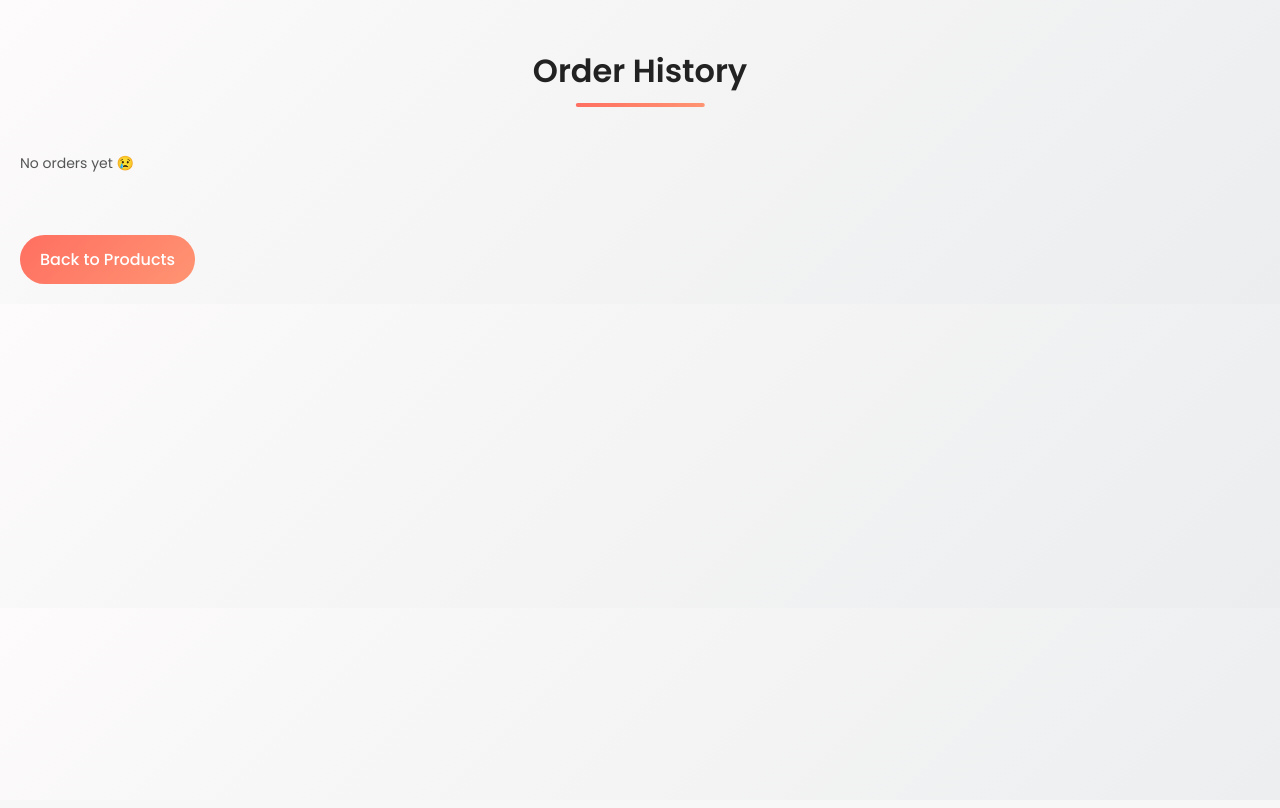
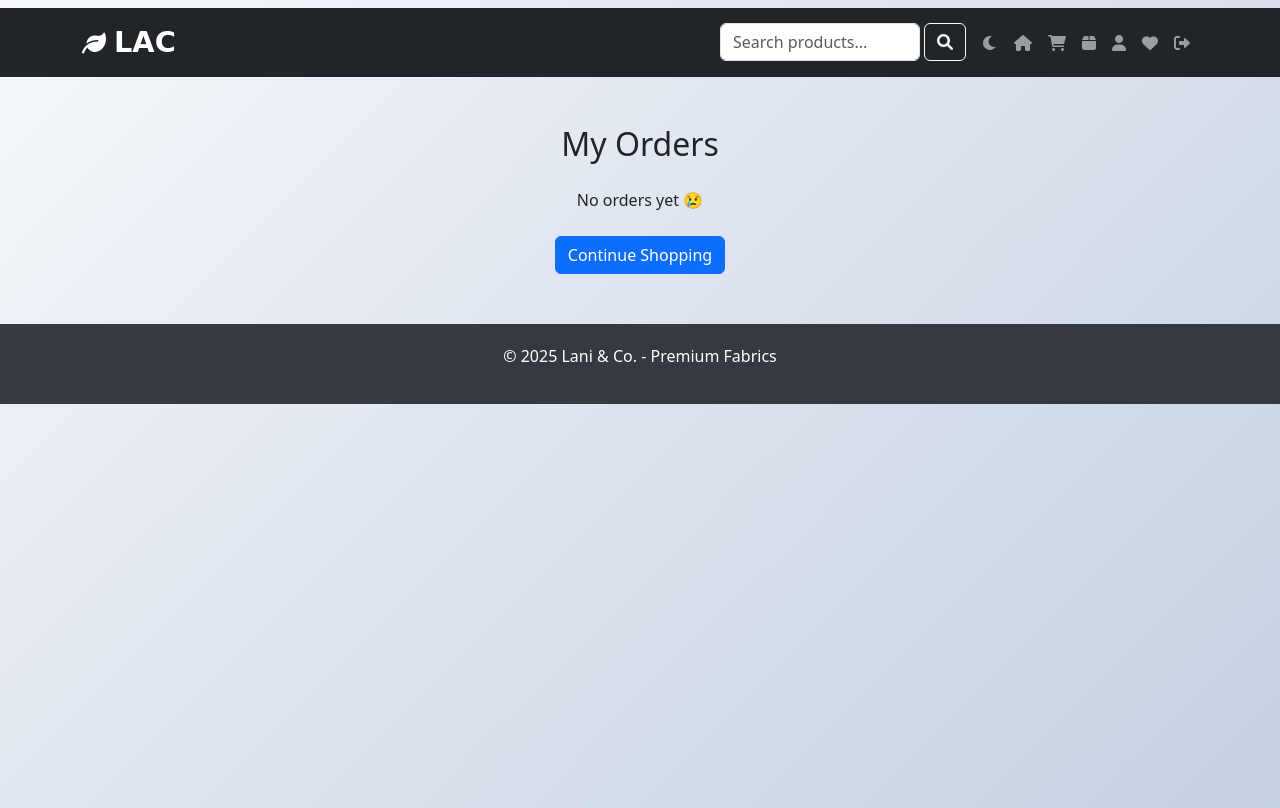
Before and after one commit to Jayani0101/Clothing-Shop, a Django app: page /shop/orders/ in a window 1280 px wide. Before the commit the page ends 284 px from the top, so only its background shows below. Run offline with Django 5.2, Linux system fonts and the light colour scheme; a user stored in the database is signed in; data comes from the database, SQL or seed files in the repository.

Commit message:
Refactor orders.html to use Django template structure

```diff
--- a/shop/templates/orders.html
+++ b/shop/templates/orders.html
@@ -1,162 +1,36 @@
-<!DOCTYPE html>
-<html>
-<head>
-    <title>Orders</title>
+{% extends 'base.html' %}
+{% load static %}
 
-    <style>
-        @import url('https://fonts.googleapis.com/css2?family=Poppins:wght@300;400;500;600&display=swap');
-
-        body {
-            font-family: 'Poppins', sans-serif;
-            background: linear-gradient(135deg, #fdfbfb, #ebedee);
-            margin: 0;
-            padding: 20px;
-        }
-
-       h2 {
- 	    text-align: center;
-	    font-size: 32px;
-	    font-weight: 600;
-	    color: #222;
-	    margin-bottom: 40px;
-	    position: relative;
-	    display: inline-block;
-	    left: 50%;
-	    transform: translateX(-50%);
-	}
-
-	/* Stylish underline effect */
-	h2::after {
-	    content: "";
-	    display: block;
-	    width: 60%;
-	    height: 4px;
-	    background: linear-gradient(90deg, #ff6f61, #ff9472);
-	    margin: 8px auto 0;
-	    border-radius: 5px;
-	}
-
-        /* Style your existing order cards WITHOUT changing HTML */
-        div[style] {
-            background: #ffffff !important;
-            border-radius: 15px !important;
-            box-shadow: 0 10px 25px rgba(0,0,0,0.08) !important;
-            padding: 20px !important;
-            margin-bottom: 20px !important;
-            border-left: 5px solid #ff6f61 !important;
-            transition: all 0.3s ease;
-        }
-
-        div[style]:hover {
-            transform: translateY(-5px) scale(1.01);
-            box-shadow: 0 15px 30px rgba(0,0,0,0.12);
-        }
-
-        p {
-            margin: 6px 0;
-            color: #555;
-            font-size: 14px;
-        }
-
-        strong {
-            color: #222;
-        }
-
-        h4 {
-            margin-top: 15px;
-            color: #ff6f61;
-            font-weight: 600;
-        }
-
-        ul {
-            list-style: none;
-            padding-left: 0;
-            margin-top: 10px;
-        }
-
-        ul li {
-            background: #f8f9fb;
-            margin: 6px 0;
-            padding: 10px 12px;
-            border-radius: 8px;
-            color: #333;
-            transition: 0.2s;
-        }
-
-        ul li:hover {
-            background: #ffecec;
-        }
-
-        a {
-            display: inline-block;
-            margin-top: 30px;
-            text-decoration: none;
-            background: linear-gradient(135deg, #ff6f61, #ff9472);
-            color: #fff;
-            padding: 12px 20px;
-            border-radius: 25px;
-            font-weight: 500;
-            transition: all 0.3s ease;
-        }
-
-        a:hover {
-            background: linear-gradient(135deg, #ff9472, #ff6f61);
-            transform: scale(1.05);
-        }
-
-        /* Empty message */
-        p:only-child {
-            text-align: center;
-            font-size: 16px;
-            color: #888;
-            margin-top: 50px;
-        }
-
-        @media (max-width: 768px) {
-            div[style] {
-                padding: 15px !important;
-            }
-        }
-    </style>
-</head>
-
-<body>
-
-<h2>Order History</h2>
-
+{% block content %}
+<div class="container my-5">
+    <h2 class="text-center mb-4">My Orders</h2>
     {% if orders %}
-
         {% for order in orders %}
-    <div style="border:1px solid black; padding:10px; margin:10px;">
-
+        <div class="card mb-3 shadow-sm">
+            <div class="card-body">
                 <p><strong>Order ID:</strong> {{ order.id }}</p>
+                <p><strong>Date:</strong> {{ order.created_at|date:"d M Y, H:i" }}</p>
                 <p><strong>Subtotal:</strong> Rs. {{ order.total }}</p>
                 <p><strong>Discount:</strong> Rs. {{ order.discount }}</p>
                 <p><strong>Final Total:</strong> Rs. {{ order.final_total }}</p>
-      <p><strong>Date:</strong> {{ order.created_at }}</p>
-      <p><strong>Payment:</strong> {{ order.payment_method }}</p>
-
-      <h4>Items:</h4>
-      <ul>
+                <p><strong>Payment Method:</strong> {{ order.payment_method }}</p>
+                <h6 class="mt-3">Items:</h6>
+                <ul class="list-group list-group-flush">
                     {% for item in order.orderitem_set.all %}
-         <li>{{ item.product.name }}</li>
-       {% empty %}
-         <li>No items found</li>
+                    <li class="list-group-item d-flex justify-content-between align-items-center">
+                        {{ item.product.name }} × {{ item.quantity }}
+                        <span>Rs. {{ item.price|floatformat:2 }}</span>
+                    </li>
                     {% endfor %}
                 </ul>
-
-
+            </div>
         </div>
         {% endfor %}
-
     {% else %}
-
-  <p>No orders yet 😢</p>
-
+        <p class="text-center">No orders yet 😢</p>
     {% endif %}
-
-<br>
-<a href="/">Back to Products</a>
-
-</body>
-</html>
+    <div class="text-center mt-4">
+        <a href="/" class="btn btn-primary">Continue Shopping</a>
+    </div>
+</div>
+{% endblock %}
```
Lines whose indentation alone changed are shown as unchanged.
